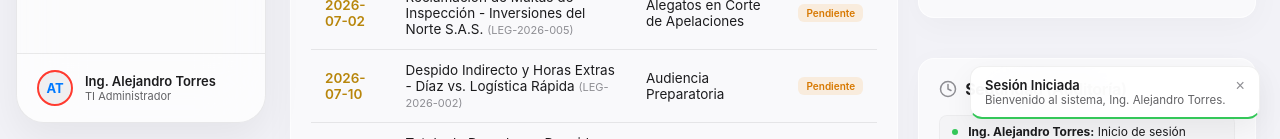
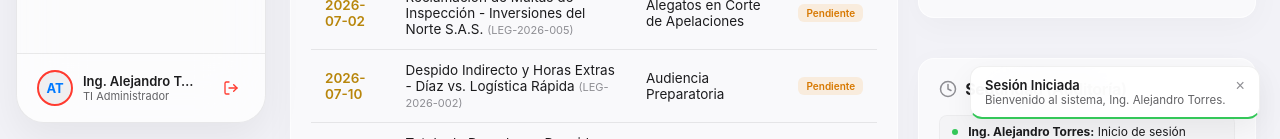
Before and after one commit to ISLASKRIGA/Legium, a React (Vite) app: page / in a window 1280 px wide. Both pictures are taken after a click on the element 182 px from the left and 386 px from the top of the page. Shown: the part 661-800 px from the top of the page. Built offline with nearby package versions, Linux system fonts and the light colour scheme; no server answers; what @insforge/sdk would draw is missing.

Commit message:
Render bottom bar and sidebar footer logout buttons across all accounts

```diff
--- a/src/App.tsx
+++ b/src/App.tsx
@@ -343,6 +343,7 @@ export const App: React.FC = () => {
         onTabChange={handleTabChange}
         currentUser={currentUser}
         mobileOpen={mobileOpen}
+        onLogout={handleLogout}
       />
 
       {/* Main Content Area */}
@@ -450,7 +451,7 @@ export const App: React.FC = () => {
 
       {/* Global Scanner Modal */}
       <AnimatePresence>
-        {globalScannerOpen && currentUser.role === 'Cliente' && (
+        {globalScannerOpen && (
           <motion.div
             className="global-scanner-modal"
             initial={{ opacity: 0 }}
@@ -480,8 +481,7 @@ export const App: React.FC = () => {
         )}
       </AnimatePresence>
 
-      {/* Mobile Bottom Tab Bar (Only for Clients) */}
-      {currentUser.role === 'Cliente' && (
+      {/* Mobile Bottom Tab Bar (For all roles) */}
       <div className="mobile-bottom-nav">
         <button
           className={`nav-item ${activeTab === 'dashboard' ? 'active' : ''}`}
@@ -526,7 +526,6 @@ export const App: React.FC = () => {
           <span>Salir</span>
         </button>
       </div>
-      )}
     </div>
   );
 };
--- a/src/components/shared/Navbar.tsx
+++ b/src/components/shared/Navbar.tsx
@@ -1,5 +1,5 @@
 import React from 'react';
-import { LayoutDashboard, Briefcase, Users, BarChart3, Monitor, Scale } from 'lucide-react';
+import { LayoutDashboard, Briefcase, Users, BarChart3, Monitor, Scale, LogOut } from 'lucide-react';
 import { User, UserRole } from '../../utils/types';
 
 interface NavbarProps {
@@ -7,9 +7,10 @@ interface NavbarProps {
   onTabChange: (tab: string) => void;
   currentUser: User;
   mobileOpen: boolean;
+  onLogout?: () => void;
 }
 
-export const Navbar: React.FC<NavbarProps> = ({ activeTab, onTabChange, currentUser, mobileOpen }) => {
+export const Navbar: React.FC<NavbarProps> = ({ activeTab, onTabChange, currentUser, mobileOpen, onLogout }) => {
   const isTabVisible = (tab: string) => {
     const role = currentUser.role;
 
@@ -69,24 +70,51 @@ export const Navbar: React.FC<NavbarProps> = ({ activeTab, onTabChange, currentU
       </ul>
 
       <div className="sidebar-footer">
-        <div className="user-badge" id="current-user-badge">
+        <div className="user-badge" id="current-user-badge" style={{ display: 'flex', alignItems: 'center', justifyContent: 'space-between', width: '100%' }}>
+          <div style={{ display: 'flex', alignItems: 'center', gap: '10px', minWidth: 0, flex: 1 }}>
             <div
               className="avatar"
               id="current-user-avatar"
               style={{
-              border: currentUser.role === 'TI Administrador' ? '2.2px solid var(--danger)' : '2.2px solid var(--primary-gold)'
+                border: currentUser.role === 'TI Administrador' ? '2.2px solid var(--danger)' : '2.2px solid var(--primary-gold)',
+                flexShrink: 0
               }}
             >
               {currentUser.avatar}
             </div>
-          <div className="user-info">
-            <span className="user-name" id="current-user-name" title={currentUser.name}>
+            <div className="user-info" style={{ minWidth: 0 }}>
+              <span className="user-name" id="current-user-name" title={currentUser.name} style={{ display: 'block', overflow: 'hidden', textOverflow: 'ellipsis', whiteSpace: 'nowrap' }}>
                 {currentUser.name}
               </span>
-            <span className="user-role" id="current-user-role">
+              <span className="user-role" id="current-user-role" style={{ display: 'block', overflow: 'hidden', textOverflow: 'ellipsis', whiteSpace: 'nowrap' }}>
                 {currentUser.role}
               </span>
             </div>
+          </div>
+          {onLogout && (
+            <button
+              onClick={onLogout}
+              style={{
+                background: 'transparent',
+                border: 'none',
+                color: 'var(--danger)',
+                cursor: 'pointer',
+                padding: '6px',
+                borderRadius: '50%',
+                display: 'flex',
+                alignItems: 'center',
+                justifyContent: 'center',
+                transition: 'background 0.2s',
+                marginLeft: '4px',
+                flexShrink: 0
+              }}
+              title="Cerrar Sesión"
+              onMouseEnter={(e) => e.currentTarget.style.background = 'rgba(255, 59, 48, 0.08)'}
+              onMouseLeave={(e) => e.currentTarget.style.background = 'transparent'}
+            >
+              <LogOut size={16} />
+            </button>
+          )}
         </div>
       </div>
     </aside>
--- a/src/index.css
+++ b/src/index.css
@@ -1931,7 +1931,7 @@ textarea.form-control {
   }
 
   /* Adjust main container to clear the bottom nav on mobile */
-  .app-container.client-mobile {
+  .app-container {
     padding-bottom: 64px !important;
   }
 
```
Lines whose indentation alone changed are shown as unchanged.
